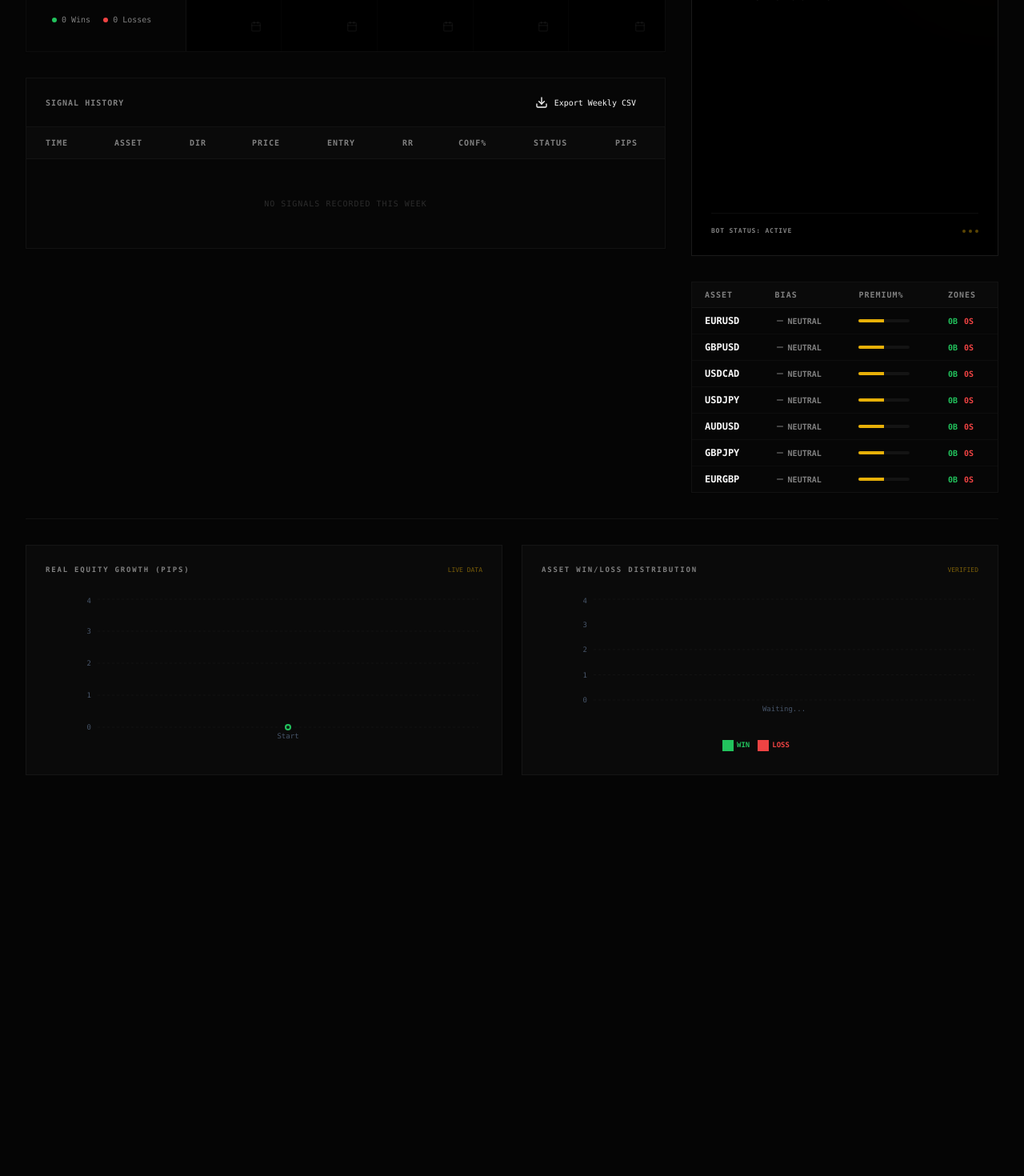
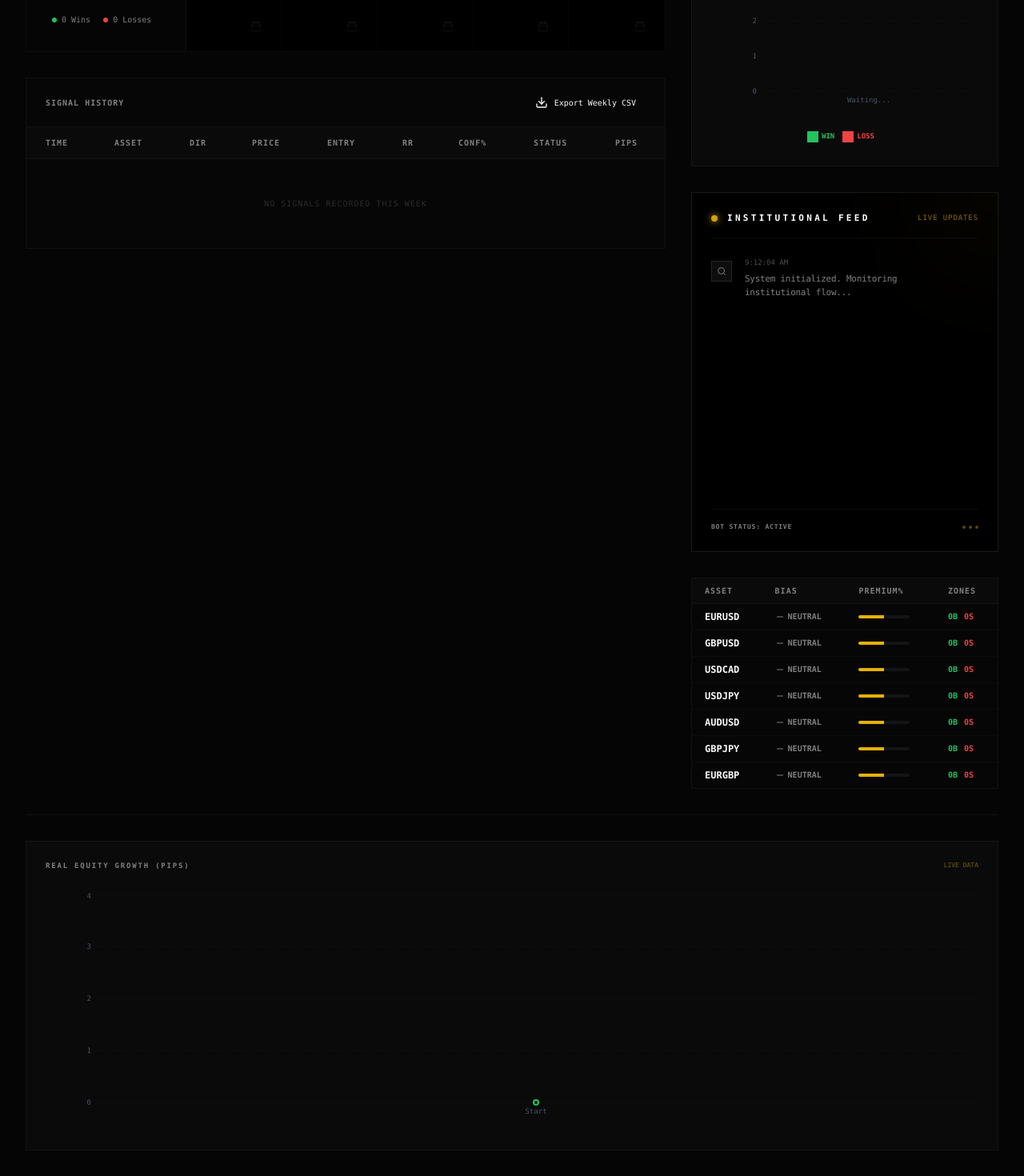
Before and after one commit to dadocmpi/terminal-braxel, a React (Vite) app: page /analytics in a window 1280 px wide. Shown: the part 227-1697 px from the top of the page at 80% size. Before the commit the page ends 1228 px from the top, so only its background shows below. Built offline with nearby package versions, Linux system fonts and the light colour scheme.

Commit message:
[dyad] Reorganização do layout do Terminal 02 conforme imagem do usuário - wrote 3 file(s), deleted 1 file(s)

```diff
--- a/src/components/AnalyticsCharts.tsx
+++ /dev/null
@@ -1,85 +0,0 @@
-import React from 'react';
-import { AreaChart, Area, XAxis, YAxis, CartesianGrid, Tooltip, ResponsiveContainer, BarChart, Bar, Legend } from 'recharts';
-import { useTrading } from '../contexts/TradingContext';
-
-export const AnalyticsCharts = () => {
-  const { signalsData } = useTrading();
-  const history = signalsData.signals;
-
-  // Cálculo da Curva de Equity Real (Acumulado de Pips)
-  const equityData = history.reduce((acc: any[], signal, idx) => {
-    const prevPips = idx === 0 ? 0 : acc[idx - 1].pips;
-    acc.push({
-      name: new Date(signal.time).toLocaleTimeString([], { hour: '2-digit', minute: '2-digit' }),
-      pips: prevPips + signal.pips
-    });
-    return acc;
-  }, []);
-
-  // Se não houver histórico, mostra estado vazio ou mock inicial leve
-  const displayEquity = equityData.length > 0 ? equityData : [{ name: 'Start', pips: 0 }];
-
-  // Distribuição por Ativo Real
-  const distMap = history.reduce((acc: any, signal) => {
-    if (!acc[signal.asset]) acc[signal.asset] = { name: signal.asset, win: 0, loss: 0 };
-    if (signal.status === 'WIN') acc[signal.asset].win += 1;
-    else acc[signal.asset].loss += 1;
-    return acc;
-  }, {});
-
-  const distData = Object.values(distMap);
-
-  return (
-    <div className="grid grid-cols-1 md:grid-cols-2 gap-6">
-      <div className="bg-white/[0.02] border border-white/5 p-6 rounded-none">
-        <div className="flex justify-between items-center mb-6">
-          <h3 className="text-[9px] font-black text-muted-foreground uppercase tracking-[0.2em]">Real Equity Growth (Pips)</h3>
-          <span className="text-[8px] font-mono text-primary/50">LIVE DATA</span>
-        </div>
-        <div className="h-[200px] w-full">
-          <ResponsiveContainer width="100%" height="100%">
-            <AreaChart data={displayEquity}>
-              <defs>
-                <linearGradient id="colorPips" x1="0" y1="0" x2="0" y2="1">
-                  <stop offset="5%" stopColor="hsl(var(--bull))" stopOpacity={0.2}/>
-                  <stop offset="95%" stopColor="hsl(var(--bull))" stopOpacity={0}/>
-                </linearGradient>
-              </defs>
-              <CartesianGrid strokeDasharray="3 3" stroke="rgba(255,255,255,0.03)" vertical={false} />
-              <XAxis dataKey="name" stroke="#475569" fontSize={9} tickLine={false} axisLine={false} />
-              <YAxis stroke="#475569" fontSize={9} tickLine={false} axisLine={false} />
-              <Tooltip
-                contentStyle={{ backgroundColor: '#000', border: '1px solid rgba(255,255,255,0.1)', borderRadius: '0px' }}
-                itemStyle={{ color: 'hsl(var(--bull))', fontSize: '10px', fontWeight: 'bold' }}
-              />
-              <Area type="monotone" dataKey="pips" stroke="hsl(var(--bull))" fillOpacity={1} fill="url(#colorPips)" strokeWidth={2} />
-            </AreaChart>
-          </ResponsiveContainer>
-        </div>
-      </div>
-
-      <div className="bg-white/[0.02] border border-white/5 p-6 rounded-none">
-        <div className="flex justify-between items-center mb-6">
-          <h3 className="text-[9px] font-black text-muted-foreground uppercase tracking-[0.2em]">Asset Win/Loss Distribution</h3>
-          <span className="text-[8px] font-mono text-primary/50">VERIFIED</span>
-        </div>
-        <div className="h-[200px] w-full">
-          <ResponsiveContainer width="100%" height="100%">
-            <BarChart data={distData.length > 0 ? distData : [{ name: 'Waiting...', win: 0, loss: 0 }]}>
-              <CartesianGrid strokeDasharray="3 3" stroke="rgba(255,255,255,0.03)" vertical={false} />
-              <XAxis dataKey="name" stroke="#475569" fontSize={9} tickLine={false} axisLine={false} />
-              <YAxis stroke="#475569" fontSize={9} tickLine={false} axisLine={false} />
-              <Tooltip
-                contentStyle={{ backgroundColor: '#000', border: '1px solid rgba(255,255,255,0.1)', borderRadius: '0px' }}
-                itemStyle={{ fontSize: '10px', fontWeight: 'bold' }}
-              />
-              <Legend iconType="square" wrapperStyle={{ fontSize: '9px', paddingTop: '20px', fontWeight: 'bold', textTransform: 'uppercase' }} />
-              <Bar dataKey="win" stackId="a" fill="hsl(var(--bull))" radius={[0, 0, 0, 0]} />
-              <Bar dataKey="loss" stackId="a" fill="hsl(var(--bear))" radius={[0, 0, 0, 0]} />
-            </BarChart>
-          </ResponsiveContainer>
-        </div>
-      </div>
-    </div>
-  );
-};
--- /dev/null
+++ b/src/components/EquityChart.tsx
@@ -0,0 +1,48 @@
+import React from 'react';
+import { AreaChart, Area, XAxis, YAxis, CartesianGrid, Tooltip, ResponsiveContainer } from 'recharts';
+import { useTrading } from '../contexts/TradingContext';
+
+export const EquityChart = () => {
+  const { signalsData } = useTrading();
+  const history = signalsData.signals;
+
+  const equityData = history.reduce((acc: any[], signal, idx) => {
+    const prevPips = idx === 0 ? 0 : acc[idx - 1].pips;
+    acc.push({
+      name: new Date(signal.time).toLocaleTimeString([], { hour: '2-digit', minute: '2-digit' }),
+      pips: prevPips + signal.pips
+    });
+    return acc;
+  }, []);
+
+  const displayEquity = equityData.length > 0 ? equityData : [{ name: 'Start', pips: 0 }];
+
+  return (
+    <div className="bg-white/[0.02] border border-white/5 p-6 rounded-none w-full">
+      <div className="flex justify-between items-center mb-6">
+        <h3 className="text-[9px] font-black text-muted-foreground uppercase tracking-[0.2em]">Real Equity Growth (Pips)</h3>
+        <span className="text-[8px] font-mono text-primary/50">LIVE DATA</span>
+      </div>
+      <div className="h-[300px] w-full">
+        <ResponsiveContainer width="100%" height="100%">
+          <AreaChart data={displayEquity}>
+            <defs>
+              <linearGradient id="colorPips" x1="0" y1="0" x2="0" y2="1">
+                <stop offset="5%" stopColor="hsl(var(--bull))" stopOpacity={0.2}/>
+                <stop offset="95%" stopColor="hsl(var(--bull))" stopOpacity={0}/>
+              </linearGradient>
+            </defs>
+            <CartesianGrid strokeDasharray="3 3" stroke="rgba(255,255,255,0.03)" vertical={false} />
+            <XAxis dataKey="name" stroke="#475569" fontSize={9} tickLine={false} axisLine={false} />
+            <YAxis stroke="#475569" fontSize={9} tickLine={false} axisLine={false} />
+            <Tooltip
+              contentStyle={{ backgroundColor: '#000', border: '1px solid rgba(255,255,255,0.1)', borderRadius: '0px' }}
+              itemStyle={{ color: 'hsl(var(--bull))', fontSize: '10px', fontWeight: 'bold' }}
+            />
+            <Area type="monotone" dataKey="pips" stroke="hsl(var(--bull))" fillOpacity={1} fill="url(#colorPips)" strokeWidth={2} />
+          </AreaChart>
+        </ResponsiveContainer>
+      </div>
+    </div>
+  );
+};
--- /dev/null
+++ b/src/components/WinLossChart.tsx
@@ -0,0 +1,42 @@
+import React from 'react';
+import { BarChart, Bar, XAxis, YAxis, CartesianGrid, Tooltip, ResponsiveContainer, Legend } from 'recharts';
+import { useTrading } from '../contexts/TradingContext';
+
+export const WinLossChart = () => {
+  const { signalsData } = useTrading();
+  const history = signalsData.signals;
+
+  const distMap = history.reduce((acc: any, signal) => {
+    if (!acc[signal.asset]) acc[signal.asset] = { name: signal.asset, win: 0, loss: 0 };
+    if (signal.status === 'WIN') acc[signal.asset].win += 1;
+    else acc[signal.asset].loss += 1;
+    return acc;
+  }, {});
+
+  const distData = Object.values(distMap);
+
+  return (
+    <div className="bg-white/[0.02] border border-white/5 p-6 rounded-none">
+      <div className="flex justify-between items-center mb-6">
+        <h3 className="text-[9px] font-black text-muted-foreground uppercase tracking-[0.2em]">Asset Win/Loss Distribution</h3>
+        <span className="text-[8px] font-mono text-primary/50">VERIFIED</span>
+      </div>
+      <div className="h-[250px] w-full">
+        <ResponsiveContainer width="100%" height="100%">
+          <BarChart data={distData.length > 0 ? distData : [{ name: 'Waiting...', win: 0, loss: 0 }]}>
+            <CartesianGrid strokeDasharray="3 3" stroke="rgba(255,255,255,0.03)" vertical={false} />
+            <XAxis dataKey="name" stroke="#475569" fontSize={9} tickLine={false} axisLine={false} />
+            <YAxis stroke="#475569" fontSize={9} tickLine={false} axisLine={false} />
+            <Tooltip
+              contentStyle={{ backgroundColor: '#000', border: '1px solid rgba(255,255,255,0.1)', borderRadius: '0px' }}
+              itemStyle={{ fontSize: '10px', fontWeight: 'bold' }}
+            />
+            <Legend iconType="square" wrapperStyle={{ fontSize: '9px', paddingTop: '20px', fontWeight: 'bold', textTransform: 'uppercase' }} />
+            <Bar dataKey="win" stackId="a" fill="hsl(var(--bull))" radius={[0, 0, 0, 0]} />
+            <Bar dataKey="loss" stackId="a" fill="hsl(var(--bear))" radius={[0, 0, 0, 0]} />
+          </BarChart>
+        </ResponsiveContainer>
+      </div>
+    </div>
+  );
+};
--- a/src/pages/Analytics.tsx
+++ b/src/pages/Analytics.tsx
@@ -3,7 +3,8 @@ import { TradingProvider } from '../contexts/TradingContext';
 import { DashboardHeader } from '../components/DashboardHeader';
 import { WeeklyPerformance } from '../components/WeeklyPerformance';
 import { SignalHistory } from '../components/SignalHistory';
-import { AnalyticsCharts } from '../components/AnalyticsCharts';
+import { EquityChart } from '../components/EquityChart';
+import { WinLossChart } from '../components/WinLossChart';
 import { MarketBiasSummary } from '../components/MarketBiasSummary';
 import { ZoneActivityFeed } from '../components/ZoneActivityFeed';
 
@@ -14,19 +15,23 @@ const DataTerminal = () => {
 
       <main className="w-full p-8 space-y-8">
         <div className="grid grid-cols-12 gap-8">
+          {/* Coluna Principal (Esquerda) */}
           <div className="col-span-12 lg:col-span-8 space-y-8">
             <WeeklyPerformance />
             <SignalHistory />
           </div>
 
+          {/* Coluna Lateral (Direita) */}
           <div className="col-span-12 lg:col-span-4 space-y-8">
+            <WinLossChart />
             <ZoneActivityFeed />
             <MarketBiasSummary />
           </div>
         </div>
 
+        {/* Rodapé (Full Width) */}
         <div className="pt-8 border-t border-white/5">
-          <AnalyticsCharts />
+          <EquityChart />
         </div>
       </main>
     </div>
```
